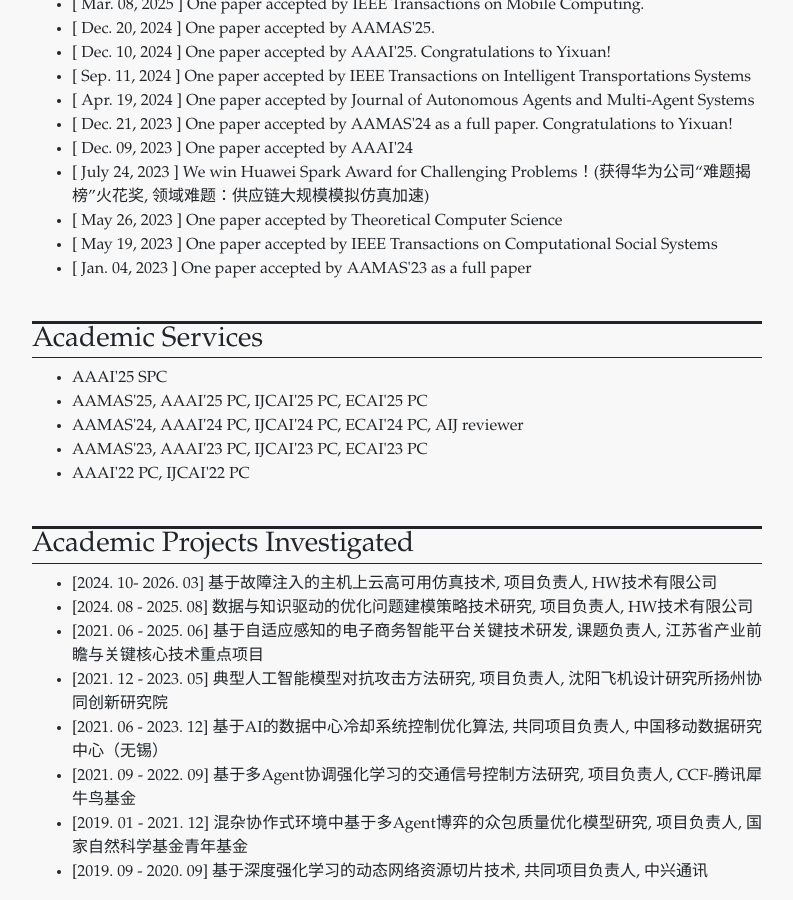
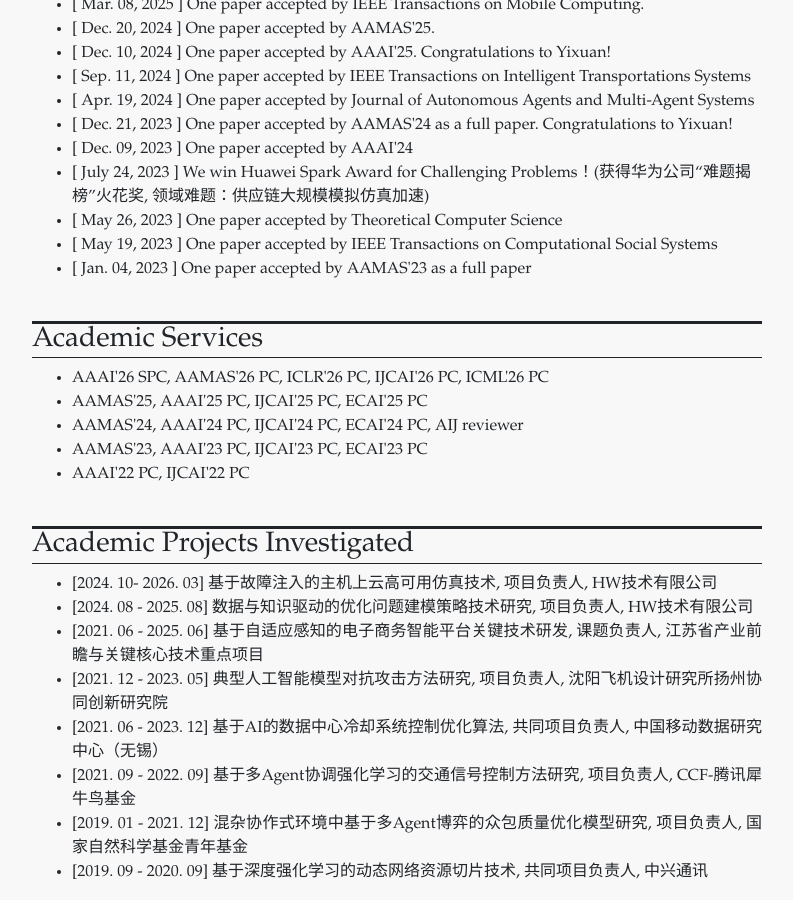
Before and after one commit to wanyuanwang/wanyuanwang.github.io, a Jekyll site: the page built from index.html, in a window 1280 px wide and 900 px high, scrolled down 1272 px. Shown: the whole window, without its empty margins (243-1036 px from the left). Built offline with Jekyll 4.4.1, drawn with Linux system fonts in a browser that asks for light colours.

Commit message:
Update committee_member.yml

```diff
--- a/_data/committee_member.yml
+++ b/_data/committee_member.yml
@@ -1,4 +1,4 @@
-- name : AAAI'25 SPC
+- name : AAAI'26 SPC, AAMAS'26 PC, ICLR'26 PC, IJCAI'26 PC, ICML'26 PC
 - name : AAMAS'25, AAAI'25 PC, IJCAI'25 PC, ECAI'25 PC
 - name : AAMAS'24, AAAI'24 PC, IJCAI'24 PC, ECAI'24 PC, AIJ reviewer
 - name : AAMAS'23, AAAI'23 PC, IJCAI'23 PC, ECAI'23 PC
```
